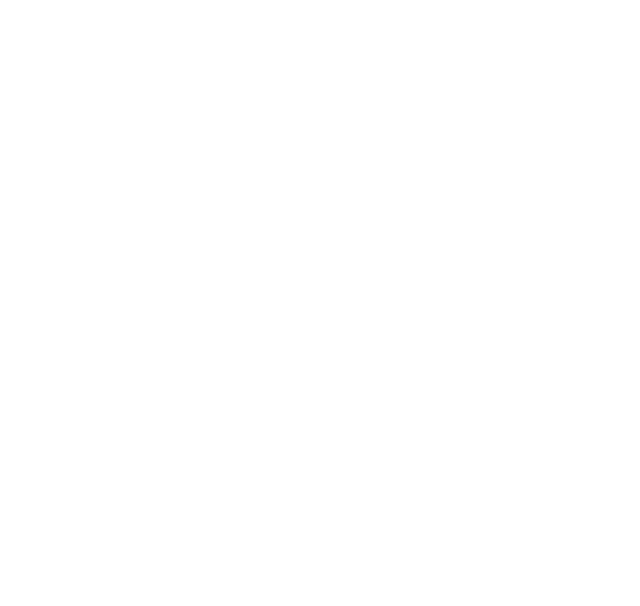
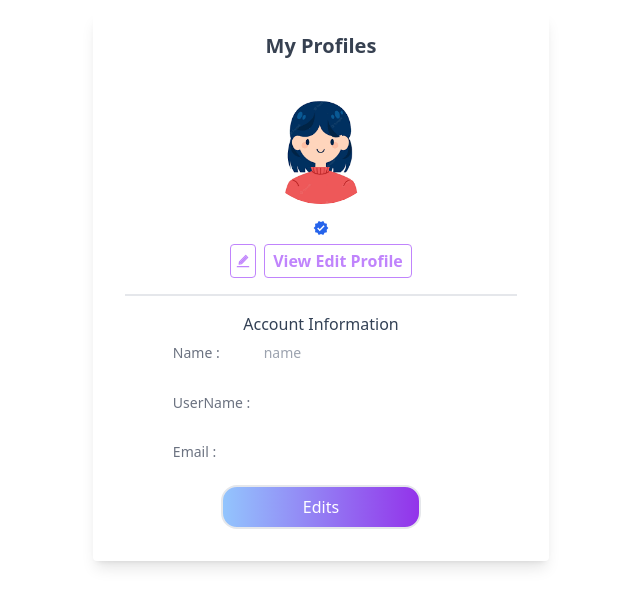
Before and after one commit to aasmitadhakal/Event-Management, a React (Create React App) app: page /userprofile in a window 1280 px wide. Before the commit this address had no page. Shown: the top 606 px of the page, without its empty margins (319-959 px from the left). Built offline with nearby package versions, Linux system fonts and the light colour scheme; no server answers.

Commit message:
search added

```diff
--- a/src/App.js
+++ b/src/App.js
@@ -24,6 +24,7 @@
 import { AnimatePresence } from 'framer-motion';
 import EventListPage from './Components/EventListPage';
 import EventDetailPage from './Components/EventDetailPage';
+import UserProfile from './Components/UserProfile';
 
 function App() {
   const location = useLocation();
@@ -46,6 +47,7 @@
       <Route path='/artistform' element={<Artistform/>} />
       <Route path='/mform' element={<Managerform/>} />
       <Route path='/userform' element={<UserForm/>} />
+      <Route path='/userprofile' element={<UserProfile/>} />
       </Route>
       <Route element={<Protected />}>
       <Route element={<PrivateLayout/>}>
--- a/src/Components/Header.jsx
+++ b/src/Components/Header.jsx
@@ -25,6 +25,7 @@
       initial={{x:'100vw'}}
       animate={{x:0}}
      transition={{duration:2.5}}
+     className="z-[-1]"
     >
      <img className="md:h-120"
      src={img} alt=""></img>
--- /dev/null
+++ b/src/Components/UserProfile.jsx
@@ -0,0 +1,212 @@
+import { useState,useEffect } from "react"
+import axios from 'axios';
+import {MdVerified} from 'react-icons/md'
+import {AiTwotoneEdit} from 'react-icons/ai'
+ import img from '../assets/avatar.png'
+function UserProfile() {
+    const username = localStorage.getItem('emailinput')
+    const userPassword = localStorage.getItem('passwordinput');
+    const [isEditing, setIsEditing] = useState(false);
+    const [formData, setFormData] = useState({
+        name: '',
+        username: '',
+        email: '',
+        isUser: false,
+        isAdmin: false,
+        isArtist: false
+      });
+      const handleEditClick = (event) => {
+        event.preventDefault();
+        setIsEditing(true);
+      };
+      useEffect(() => {
+        axios.get('https://ayushkandel.pythonanywhere.com/user-profile/',config)
+          .then(response => {
+            const data = response.data;
+            setFormData({
+              name: data.name,
+              username: data.username,
+              email: data.email,
+              isUser: data.is_user,
+              isAdmin: data.is_admin,
+              isArtist: data.is_artist
+            });
+            setIsEditing(false);
+          })
+          .catch(error => {
+            console.error('Error fetching data:', error);
+          });
+      }, []);
+      const handleChange = event => {
+        const { name, value } = event.target;
+        setFormData(prevData => ({
+          ...prevData,
+          [name]: value
+        }));
+      };
+      const config = {
+        headers: {
+          'Authorization': `Basic ${btoa(`${username}:${userPassword}`)}`,
+          'Content-Type': 'application/json'
+        }
+      };
+      const handleSaveClick = (e) => {
+        e.preventDefault()
+        setIsEditing(false);
+
+      };
+
+
+
+  return (
+    <>
+    <div>
+
+    <div className=" bg-transparent w-full  flex items-center justify-center p-3">
+          <form className="bg-white shadow-lg rounded px-8 pt-3 pb-8 mb-4   ">
+            <div className="mb-2 text-gray-800 font-semibold text-center mx-auto">
+              <h3 className="  py-2 block text-gray-700  font-bold mb-2 text text-xl">
+               My Profiles
+              </h3>
+              <div className="flex justify-center w-full">
+                <div className=" flex flex-col relative rounded-full overflow-clip -z-5 w-32 h-32 ">
+                  <a >
+                    <img
+                      src={img}
+                      alt=""
+                      className="w-full h-full rounded-full z-0 object-cover"
+                    />
+                  </a>
+                  <span
+                    // onClick={handleUploadClick}
+                    className="cursor-pointer absolute bottom-0 h-1/3 transition-all duration-200 ease-in-out  text-center p-2 w-full bg-purple-400 text-white opacity-0 hover:opacity-90"
+                  >
+                    <input
+                      className="hidden w-0"
+                      type="file"
+                      accept="image/*"
+
+                    //
+                    />
+                    Upload
+                  </span>
+                </div>
+              </div>
+              {/* for name and username */}
+              <div className="my-4 border-b-2 pb-4 ">
+                <div className="text-medium font-bold flex justify-center items-center ">{formData.name}<MdVerified className="text-blue-600   "/></div>
+                <div className="flex justify-center items-center text-slate-500 gap-2 ">{formData.username}</div>
+                {/* for edit button */}
+                <div className="mt-2 flex items-center justify-center gap-2">
+                  {/* for icons */}
+                  <div className="border rounded px-1 py-2 border-purple-400">
+                    <AiTwotoneEdit  onClick={handleEditClick} className="text-purple-400"/>
+                  </div>
+                  {/* for button */}
+                  <div>
+                    <button className=" bg-white text-purple-400 border rounded px-2 py-1 border-purple-400 ">View Edit Profile</button>
+                  </div>
+                </div>
+              </div>
+            </div>
+             {/* for text */}
+
+
+
+
+            {/* for text */}
+            <div className="flex justify-center items-center font-medium text-slate-700">Account Information</div>
+            <div className=" w-full justify-center ml-12">
+              {/* for name */}
+              <div className="   mb-4 text-left ">
+                <label
+                  className=" text-gray-500 text-sm font-medium mb-2"
+                  htmlFor="Name"
+                //   onChange={handleFileUpload}
+                >
+                  Name :
+                </label>
+                <input
+                  className=" ml-8 text-gray-500 text-sm font-medium  outline-none appearance-none  rounded w-64 py-2 px-3 leading-tight "
+                  type="text"
+                  name="name"
+                  placeholder="name"
+                  value={formData.name}
+                  onChange={handleChange}
+                  // disabled={!isEditing}
+                  readOnly={!isEditing}
+                />
+
+              </div>
+                {/* for username */}
+
+                <div className="   mb-4 text-left ">
+                <label
+                  className=" text-gray-500 text-sm font-medium mb-2"
+                  htmlFor="Name"
+                //   onChange={handleFileUpload}
+                >
+                 UserName :
+                </label>
+                <input
+                  className=" text-gray-500 text-sm font-medium  outline-none appearance-none  rounded w-64 py-2 px-3  leading-tight "
+                  type="text"
+                  name="Username"
+                  value={formData.username}
+                  onChange={handleChange}
+                  // disabled={!isEditing}
+                  readOnly={!isEditing}
+                />
+
+              </div>
+
+              {/* for email */}
+              <div className="   mb-4 text-left ">
+                <label
+                  className=" text-gray-500 text-sm font-medium mb-2"
+                  htmlFor="Name"
+                //   onChange={handleFileUpload}
+                >
+                  Email :
+                </label>
+                <input
+                  className=" ml-8 text-gray-500 text-sm font-medium  outline-none appearance-none  rounded w-64 py-2 px-3  leading-tight "
+                  type="text"
+                  name="email"
+                  value={formData.email}
+                  onChange={handleChange}
+                  // disabled={!isEditing}
+                  readOnly={true}
+                />
+
+              </div>
+
+
+            </div>
+
+
+             {isEditing ? (
+        <button
+          onClick={handleSaveClick}
+          className="hover:text-white hover:from-purple-700 hover:to-blue-400 transition-all bg-gradient-to-r from-blue-300 to-purple-600 mx-24  px-8 bg-purple-500 text-white rounded-2xl py-2 border-2"
+        >
+          Save changes
+        </button>
+      ) : (
+        <button
+          onClick={handleEditClick}
+          className="hover:text-white hover:from-purple-700 hover:to-blue-400 transition-all bg-gradient-to-r from-blue-300 to-purple-600 mx-24  px-20 bg-purple-500 text-white rounded-2xl py-2 border-2 "
+        >
+          Edits
+        </button>
+      )}
+          </form>
+        </div>
+
+
+    </div>
+    </>
+  )
+}
+
+export default UserProfile
--- a/src/pages/ContentCreate.jsx
+++ b/src/pages/ContentCreate.jsx
@@ -39,7 +39,7 @@
     },config)
     .then((result) => {
       console.log(result.data);
-      // navigate("/contentlist",{replace:true});
+       navigate("/contentlist",{replace:true});
     })
     .catch((error) => {
       console.log(error);
--- a/src/pages/SponserList.jsx
+++ b/src/pages/SponserList.jsx
@@ -8,10 +8,11 @@
     const [deleted, setDeleted] = useState(false);
     const [currentPage, setCurrentPage] = useState(1);
     const [totalPages, setTotalPages] = useState(1);
+    const [searchQuery, setSearchQuery] = useState('');
     //getting api data
     const fetchData = () => {
       axios
-        .get(`https://ayushkandel.pythonanywhere.com/sponser/list/?page=${currentPage}`)
+        .get(`https://ayushkandel.pythonanywhere.com/sponser/search/?search=${searchQuery}&?page=${currentPage}`)
         .then(response => {
           const { results, count } = response.data;
           setData(results);
@@ -23,7 +24,7 @@
     };
     useEffect(()=>{
         fetchData();
-    },[currentPage])
+    },[currentPage,searchQuery])
 
     //for pagination
     const handlePageChange = (page) => {
@@ -117,6 +118,20 @@
 
   return (
     <div>
+       {/* for searchbox */}
+       <div className='flex justify-end items-end mx-24  '>
+        <input
+          type="text"
+          value={searchQuery}
+          onChange={(e) => setSearchQuery(e.target.value)}
+          placeholder="Enter search query"
+          className='border p-2 rounded-2xl w-64 pl-12 '
+        />
+           <button onClick={() => setCurrentPage(1)}
+           className='bg-purple-400 text-white py-1 rounded-xl focus:outline-none  px-8 m-2'
+           >Search</button>
+          {/* <button onClick={getData} className='bg-purple-400 text-white py-1 rounded-xl focus:outline-none  px-8 m-2'>Search</button> */}
+        </div>
     <div className="  overflow-auto rounded-lg shadow mx-24 mt-4  "  >
          <table className="w-full mb-8 ">
       <thead className='bg-white border-b-2 border-gray-200'>
--- a/src/pages/UserList.jsx
+++ b/src/pages/UserList.jsx
@@ -33,7 +33,7 @@
     }
     useEffect(()=>{
      getData()
-    },[])
+    },[currentPage,searchQuery])
           //posting delete api
     const DeleteData=(id,e)=>{
       e.preventDefault();
@@ -135,9 +135,11 @@
           value={searchQuery}
           onChange={(e) => setSearchQuery(e.target.value)}
           placeholder="Enter search query"
-          className='border p-2 rounded-2xl '
+          className='border p-2 rounded-2xl  w-64 pl-12 '
         />
-        <button onClick={getData} className='bg-purple-400 text-white py-1 rounded-xl focus:outline-none  px-8 m-2'>Search</button>
+        <button onClick={() => setCurrentPage(1)}
+           className='bg-purple-400 text-white py-1 rounded-xl focus:outline-none  px-8 m-2'
+           >Search</button>
       </div>
         <div className=''>
             <table className='rounded-lg shadow  mx-4 mt-8 mb-4'>
```
Also changed, not shown: src/pages/AlluserList.jsx (+5 -3 lines), src/pages/ArtistList.jsx (+15 -8 lines), src/pages/EventList.jsx (+7 -5 lines).
